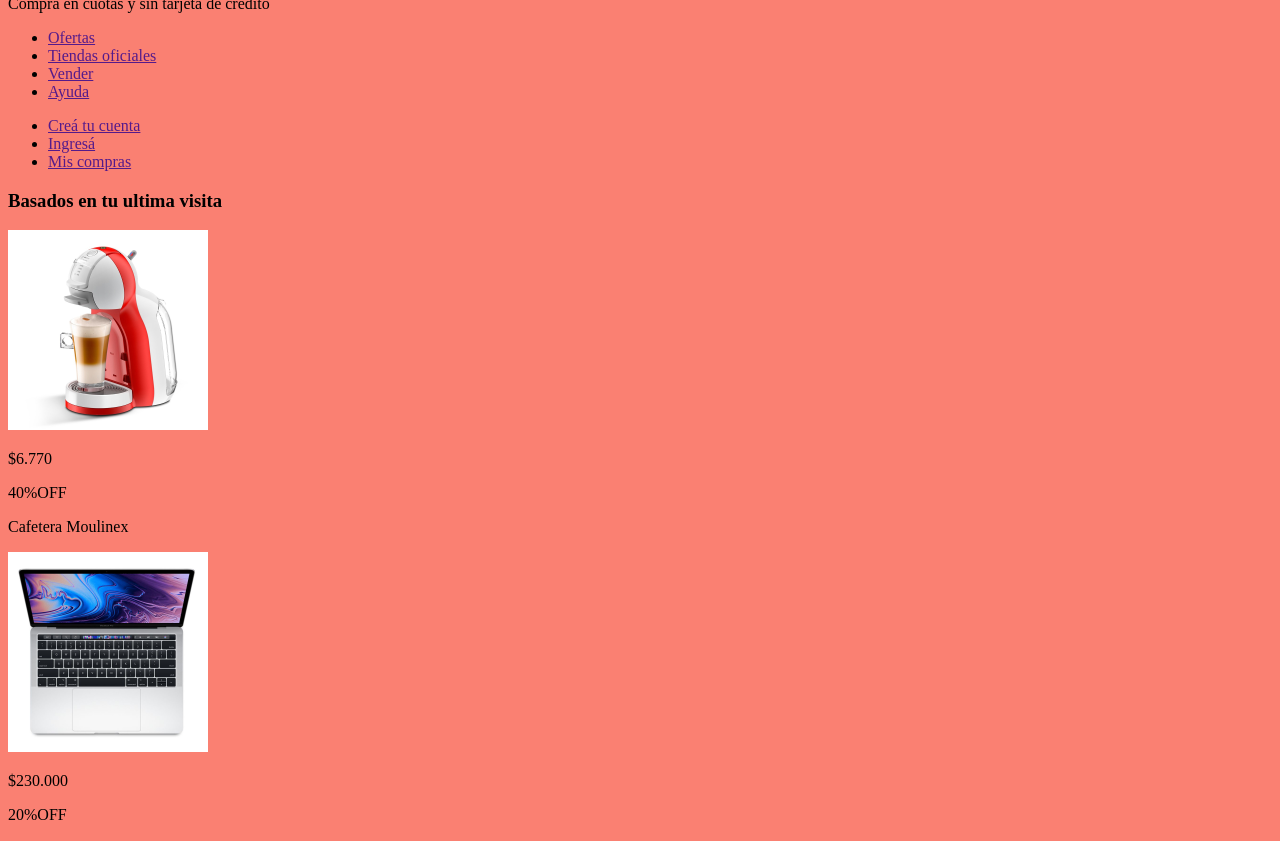
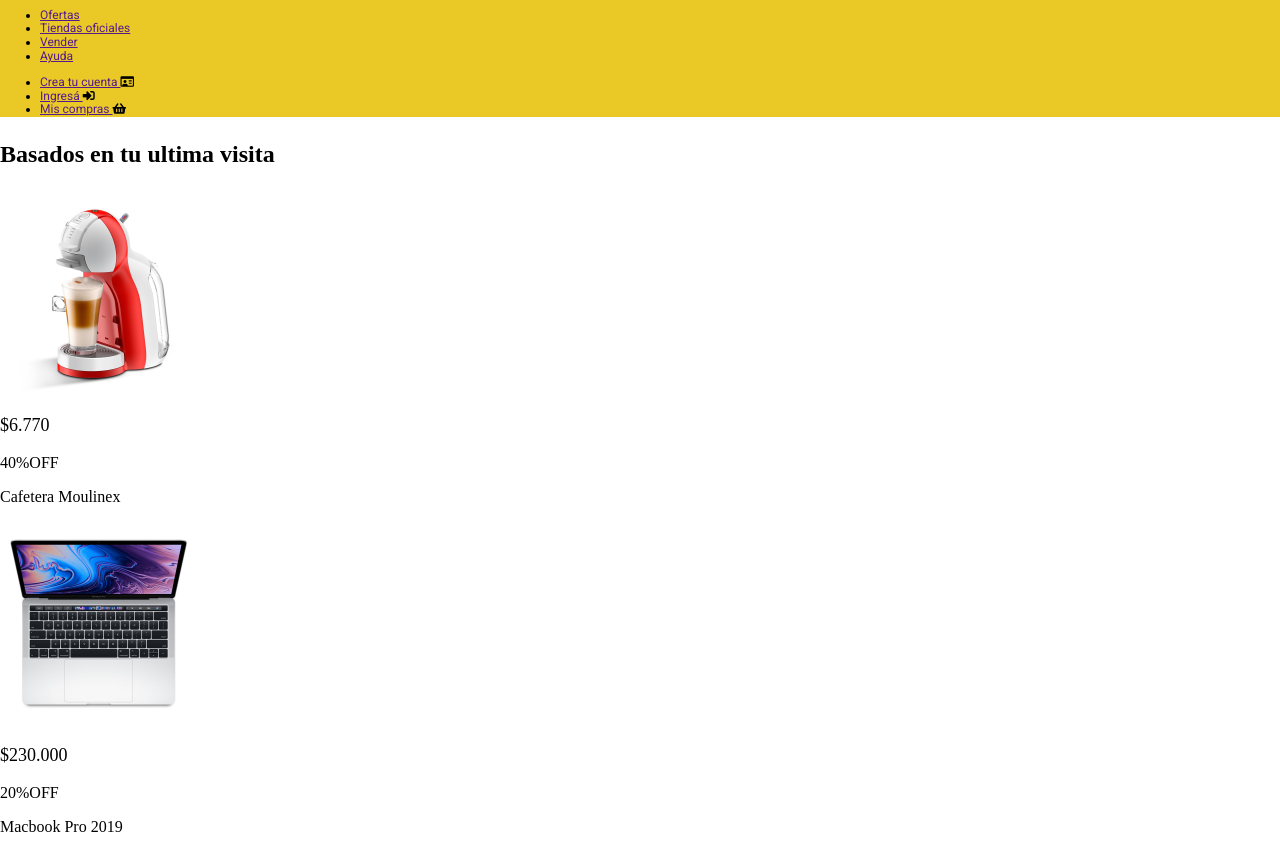
Before and after one commit to Hyoukaji/entregable-1, a website: page views/home.html in a window 1280 px wide. Shown: the part 85-926 px from the top of the page. Drawn offline with nearby package versions, Linux system fonts and the light colour scheme.

Commit message:
agregando iconos

```diff
--- a/public/css/styles.css
+++ b/public/css/styles.css
@@ -1,3 +1,26 @@
-body{
-    background-color: salmon;
+@import url('normalize.css');
+@import url('https://fonts.googleapis.com/css2?family=Roboto&display=swap');
+@import url("https://cdnjs.cloudflare.com/ajax/libs/font-awesome/5.15.3/css/all.min.css");
+
+
+.main-header{
+    background-color:#EAC926;
+    font-size: 12px;
+    font-family: 'Roboto';
 }
+
+h3{
+    font-size: 24px;
+}
+
+.dieciocho{
+    font-size: 18px;
+}
+
+.dieciseis{
+    font-size: 16px;
+}
+
+.doce{
+    font-size: 12px;
+}
--- a/views/home.html
+++ b/views/home.html
@@ -8,11 +8,14 @@
     <link href="/css/styles.css" rel="stylesheet">
 </head>
 <body>
-    <header>
+    <header class="main-header">
         <!-- cabecera de la pagina -->
         <img src="/images/logo-mercado-liebre.svg" alt="" width="200" >
         <!-- Aca va la barra de busqueda-->
-        <p>Compra en cuotas y sin tarjeta de credito</p>
+        <p>
+            <i class="fas fa-hand-holding-usd"></i>
+            Compra en cuotas y sin tarjeta de credito
+        </p>
         <nav>
             <ul>
                 <li><a href=""> Ofertas </a> </li>
@@ -22,9 +25,9 @@
             </ul>
 
             <ul>
-                <li> <a href="">Creá tu cuenta </a> </li>
-                <li> <a href="">Ingresá </a> </li>
-                <li> <a href="">Mis compras </a> </li>
+                <li><a href="">Crea tu cuenta </a><i class="far fa-id-card"></i></li>
+                <li><a href="">Ingresá </a><i class="fas fa-sign-in-alt"></i></li>
+                <li><a href="">Mis compras </a><i class="fas fa-shopping-basket"></i></li>
             </ul>
         </nav>
     </header>
@@ -33,27 +36,27 @@
             <h3>Basados en tu ultima visita</h3>
             <article>
                 <img src="/images/img-cafetera-moulinex.jpg" alt="" width="200" >
-                <p>$6.770</p>
-                <p>40%OFF</p>
-                <p>Cafetera Moulinex</p>
+                <p class="dieciocho">$6.770</p>
+                <p class="dieciseis">40%OFF</p>
+                <p class="dieciseis">Cafetera Moulinex</p>
             </article>
             <article>
                 <img src="/images/img-macbook-pro-2019.jpg" alt="" width="200" >
-                <p>$230.000</p>
-                <p>20%OFF</p>
-                <p>Macbook Pro 2019</p>
+                <p class="dieciocho">$230.000</p>
+                <p class="dieciseis">20%OFF</p>
+                <p class="dieciseis">Macbook Pro 2019</p>
             </article>
             <article>
                 <img src="/images/img-samsung-galaxy-s10.jpg" alt="" width="200" >
-                <p>$70.500</p>
-                <p>10%OFF</p>
-                <p>Samsung Galaxy S10</p>
+                <p class="dieciocho">$70.500</p>
+                <p class="dieciseis">10%OFF</p>
+                <p class="dieciseis">Samsung Galaxy S10</p>
             </article>
             <article>
                 <img src="/images/img-tv-samsung-smart.jpg" alt="" width="200" >
-                <p>$23.200</p>
-                <p>5%OFF</p>
-                <p>Smart Tv Samsung 43"</p>
+                <p class="dieciocho">$23.200</p>
+                <p class="dieciseis">5%OFF</p>
+                <p class="dieciseis">Smart Tv Samsung 43"</p>
             </article>
         </section>
 
```
